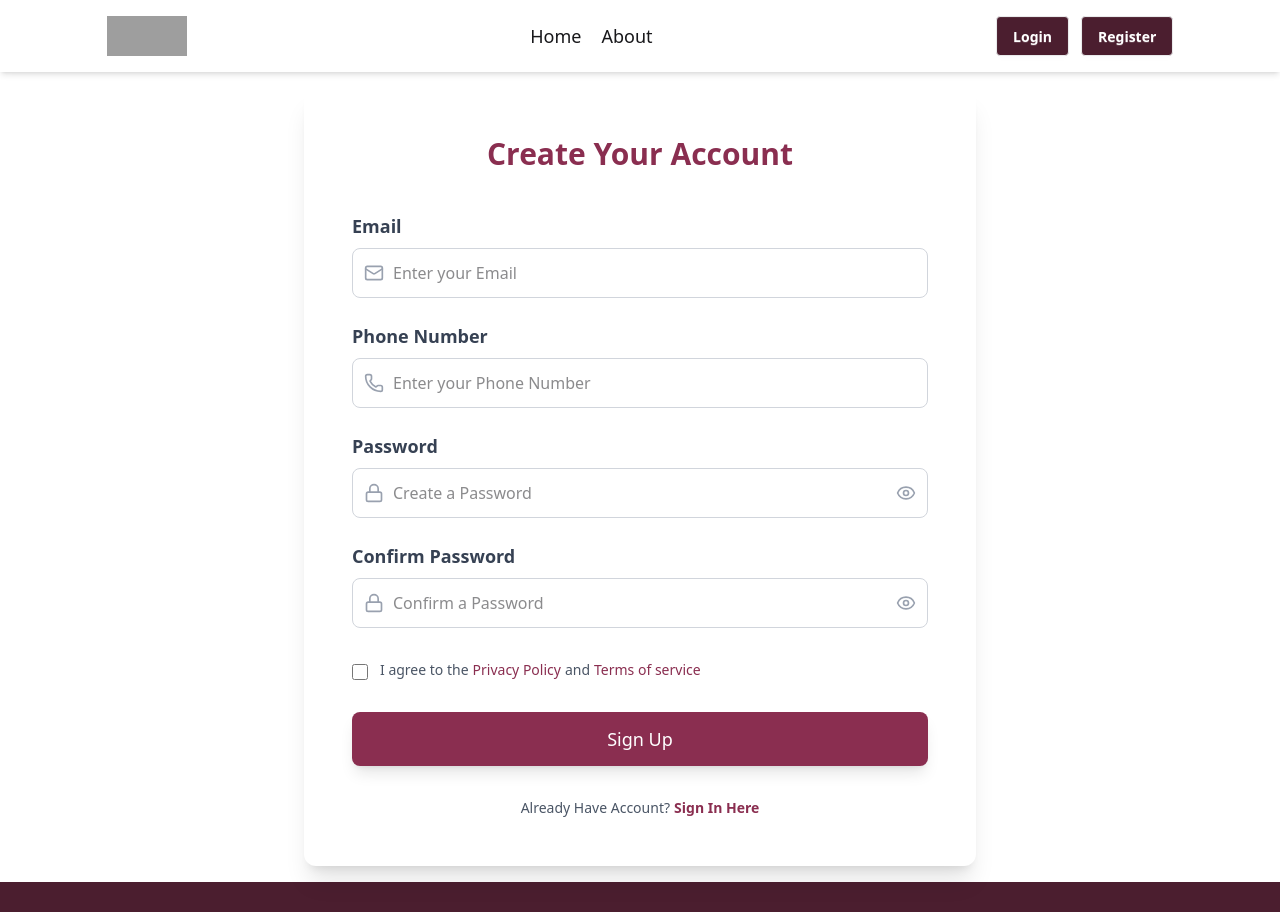
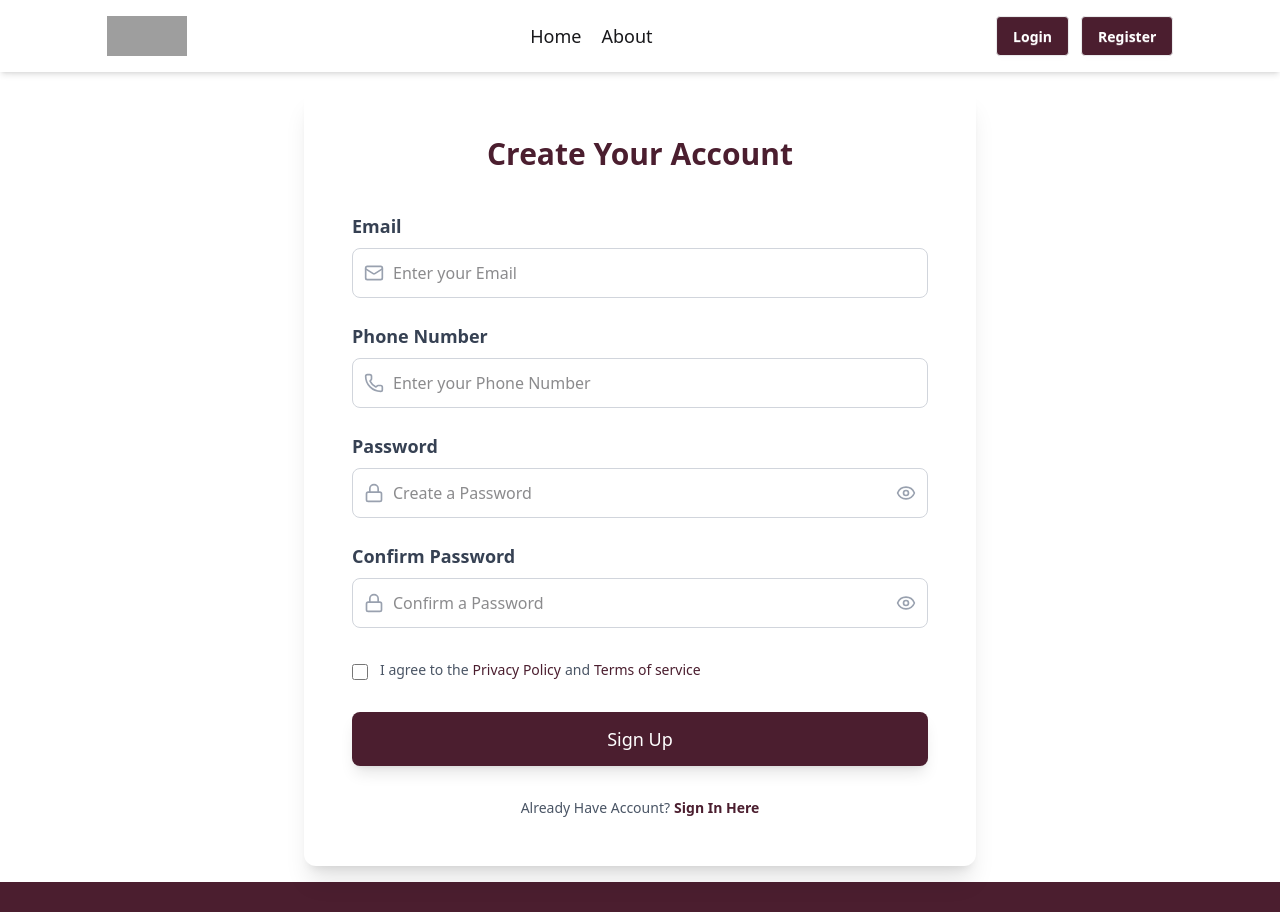
Before and after one commit to dev-ratul/Quick-Lend-client, a React (Vite) app: page /register in a window 1280 px wide. Shown: the top 912 px of the page. Built offline with nearby package versions, Linux system fonts and the light colour scheme; grey boxes are pictures that could not be loaded.

Commit message:
update register

```diff
--- a/package.json
+++ b/package.json
@@ -11,6 +11,7 @@
   },
   "dependencies": {
     "@tailwindcss/vite": "^4.1.13",
+    "firebase": "^12.3.0",
     "lucide-react": "^0.544.0",
     "react": "^19.1.1",
     "react-dom": "^19.1.1",
--- a/src/components/Register/Register.jsx
+++ b/src/components/Register/Register.jsx
@@ -30,7 +30,7 @@ const Register = () => {
   return (
     <div className="min-h-screen flex items-center justify-center p-4 font-inter">
       <div className="bg-white shadow-xl rounded-xl p-8 md:p-12 w-full max-w-2xl">
-        <h2 className="text-3xl font-bold text-center mb-10 text-[#8A2E50]">
+        <h2 className="text-3xl font-bold text-center mb-10 text-primary">
           Create Your Account
         </h2>
 
@@ -51,7 +51,7 @@ const Register = () => {
                 id="email"
                 type="email"
                 placeholder="Enter your Email"
-                className={`w-full pl-10 pr-4 py-3 border rounded-lg focus:ring-2 focus:ring-[#8A2E50] transition duration-150 ease-in-out ${
+                className={`w-full pl-10 pr-4 py-3 border rounded-lg focus:ring-2 focus:ring-primary transition duration-150 ease-in-out ${
                   errors.email ? "border-red-500" : "border-gray-300"
                 }`}
                 {...register("email", {
@@ -85,7 +85,7 @@ const Register = () => {
                 id="phoneNumber"
                 type="tel"
                 placeholder="Enter your Phone Number"
-                className={`w-full pl-10 pr-4 py-3 border rounded-lg focus:ring-2 focus:ring-[#8A2E50] transition duration-150 ease-in-out ${
+                className={`w-full pl-10 pr-4 py-3 border rounded-lg focus:ring-2 focus:ring-primary transition duration-150 ease-in-out ${
                   errors.phoneNumber ? "border-red-500" : "border-gray-300"
                 }`}
                 {...register("phoneNumber", {
@@ -124,7 +124,7 @@ const Register = () => {
                 id="password"
                 type={passwordVisible ? "text" : "password"}
                 placeholder="Create a Password"
-                className={`w-full pl-10 pr-10 py-3 border rounded-lg focus:ring-2 focus:ring-[#8A2E50] transition duration-150 ease-in-out ${
+                className={`w-full pl-10 pr-10 py-3 border rounded-lg focus:ring-2 focus:ring-primary transition duration-150 ease-in-out ${
                   errors.password ? "border-red-500" : "border-gray-300"
                 }`}
                 {...register("password", {
@@ -138,7 +138,7 @@ const Register = () => {
               <button
                 type="button"
                 onClick={() => setPasswordVisible(!passwordVisible)}
-                className="absolute inset-y-0 right-0 flex items-center pr-3 text-gray-400 hover:text-[#8A2E50] transition duration-150"
+                className="absolute inset-y-0 right-0 flex items-center pr-3 text-gray-400 hover:text-primary transition duration-150"
                 aria-label={passwordVisible ? "Hide password" : "Show password"}
               >
                 {passwordVisible ? (
@@ -170,7 +170,7 @@ const Register = () => {
                 id="confirmPassword"
                 type={confirmPasswordVisible ? "text" : "password"}
                 placeholder="Confirm a Password"
-                className={`w-full pl-10 pr-10 py-3 border rounded-lg focus:ring-2 focus:ring-[#8A2E50] transition duration-150 ease-in-out ${
+                className={`w-full pl-10 pr-10 py-3 border rounded-lg focus:ring-2 focus:ring-primary transition duration-150 ease-in-out ${
                   errors.confirmPassword ? "border-red-500" : "border-gray-300"
                 }`}
                 {...register("confirmPassword", {
@@ -184,7 +184,7 @@ const Register = () => {
                 onClick={() =>
                   setConfirmPasswordVisible(!confirmPasswordVisible)
                 }
-                className="absolute inset-y-0 right-0 flex items-center pr-3 text-gray-400 hover:text-[#8A2E50] transition duration-150"
+                className="absolute inset-y-0 right-0 flex items-center pr-3 text-gray-400 hover:text-primary transition duration-150"
                 aria-label={
                   confirmPasswordVisible ? "Hide password" : "Show password"
                 }
@@ -207,7 +207,7 @@ const Register = () => {
             <input
               id="terms"
               type="checkbox"
-              className="h-4 w-4 text-[#8A2E50] border-gray-300 rounded focus:ring-[#8A2E50] mt-1"
+              className="h-4 w-4 cursor-pointer text-primary border-gray-300 rounded focus:ring-primary mt-1"
               {...register("terms", {
                 required: "You must agree to the terms",
               })}
@@ -216,14 +216,14 @@ const Register = () => {
               I agree to the
               <a
                 href="#"
-                className="font-medium text-[#8A2E50] hover:text-[#722641] ml-1"
+                className="font-medium text-primary hover:text-[#722641] ml-1"
               >
                 Privacy Policy
               </a>
               <span className="mx-1">and</span>
               <a
                 href="#"
-                className="font-medium text-[#8A2E50] hover:text-[#722641]"
+                className="font-medium text-primary hover:text-[#722641]"
               >
                 Terms of service
               </a>
@@ -235,7 +235,7 @@ const Register = () => {
 
           <button
             type="submit"
-            className="w-full flex justify-center items-center py-3 px-4 border border-transparent rounded-lg shadow-lg text-lg font-medium text-white bg-[#8A2E50] hover:bg-[#722641] focus:outline-none focus:ring-2 focus:ring-offset-2 focus:ring-[#8A2E50] transition duration-200 mt-8"
+            className="w-full cursor-pointer flex justify-center items-center py-3 px-4 border border-transparent rounded-lg shadow-lg text-lg font-medium text-white bg-primary hover:bg-[#722641] focus:outline-none focus:ring-2 focus:ring-offset-2 focus:ring-primary transition duration-200 mt-8"
           >
             Sign Up
           </button>
@@ -245,7 +245,7 @@ const Register = () => {
           Already Have Account?
           <a
             href="#"
-            className="font-bold text-[#8A2E50] hover:text-[#722641] transition duration-150 ml-1"
+            className="font-bold text-primary hover:text-[#722641] transition duration-150 ml-1"
           >
             Sign In Here
           </a>
@@ -256,3 +256,4 @@ const Register = () => {
 };
 
 export default Register;
+//
```
Also changed, not shown: 1 other file (tests, documents, lock files or other folders).
